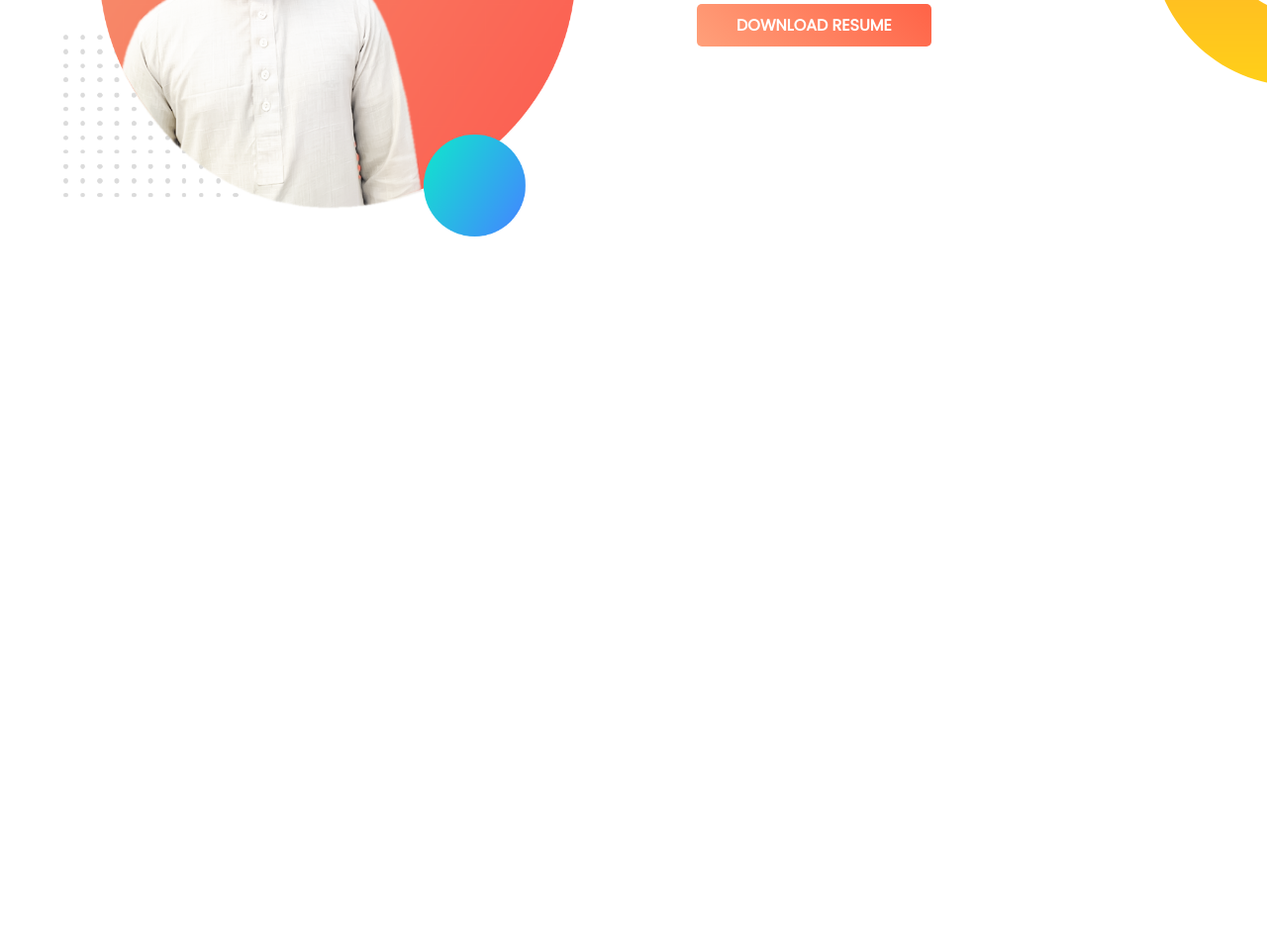
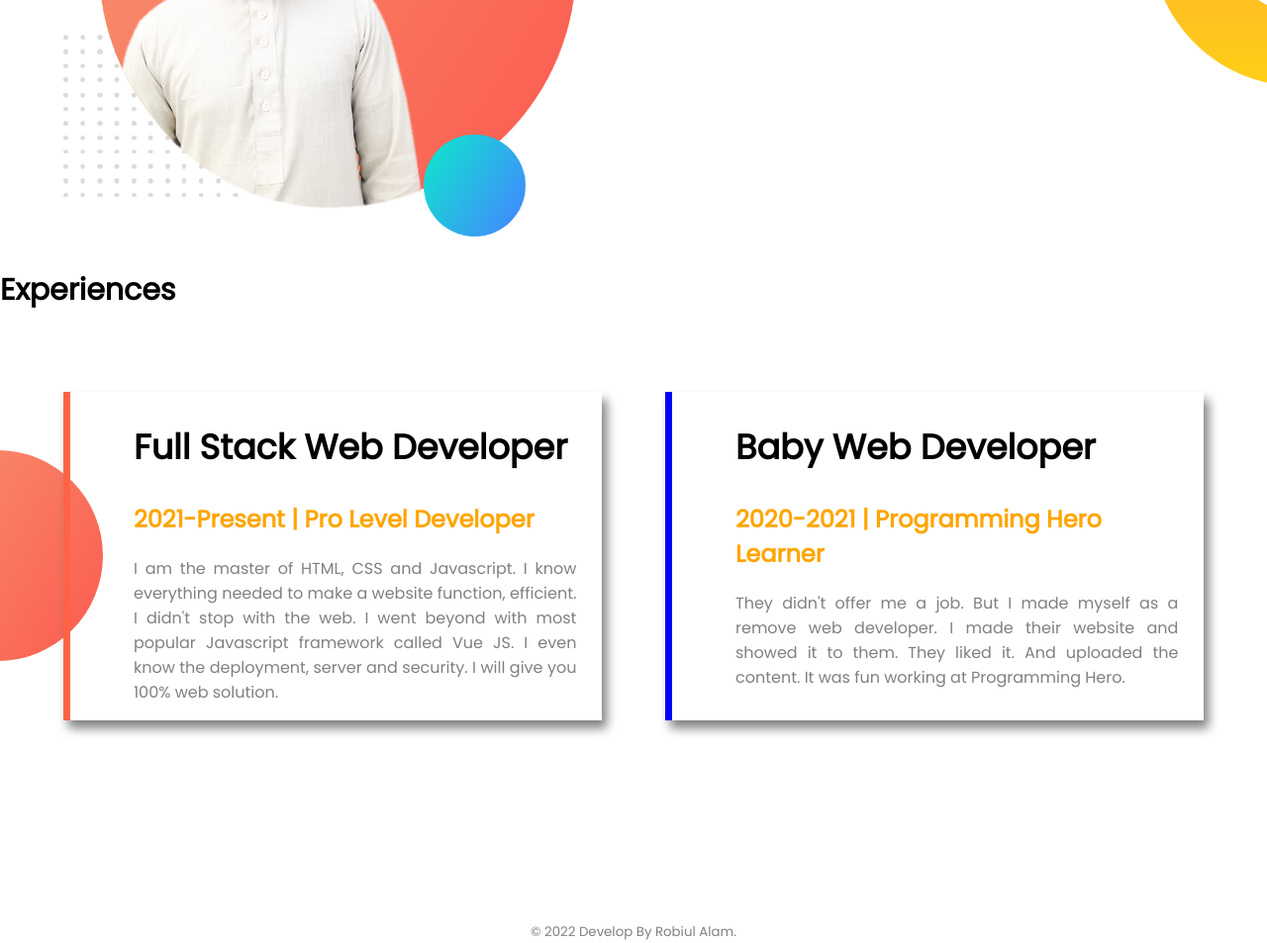
Before and after one commit to Robiulalam76/Robiul-portfolio, a plain HTML site: page index.html in a window 1280 px wide. Shown: the part 1004-1957 px from the top of the page at 99% size. Before the commit the page ends 1250 px from the top, so only its background shows below. Drawn offline with Linux system fonts and the light colour scheme.

Commit message:
last work

```diff
--- a/index.html
+++ b/index.html
@@ -34,12 +34,30 @@
         <div class="half-width" id="text-down">
             <h1>Dream Big</h1>
             <h3>Become a web developer</h3>
-            <p>I already learned the basic HTML and CSS. I can build any simple website. <br>
-                I can even teach my grandma how to make simple website. My goal is to <br>
+            <p>I already learned the basic HTML and CSS. I can build any simple website.
+                I can even teach my grandma how to make simple website. My goal is to
                 build 3 websites and learn advanced topics.</p>
             <a class="link-button" target="_blank" href="">DOWNLOAD RESUME</a>
         </div>
     </section>
+    <h2 id="last-title">Experiences</h2>
+    <section class="experiences">
+        <div class="full-stack">
+            <h1>Full Stack Web Developer</h1>
+            <h2>2021-Present | Pro Level Developer</h2>
+            <p>I am the master of HTML, CSS and Javascript. I know everything needed to make a website function,
+                efficient. I didn't stop with the web. I went beyond with most popular Javascript framework called Vue
+                JS. I even know the deployment, server and security. I will give you 100% web solution.</p>
+        </div>
+        <div class="baby-web">
+            <h1>Baby Web Developer</h1>
+            <h2>2020-2021 | Programming Hero Learner</h2>
+            <p>They didn't offer me a job. But I made myself as a remove web developer. I made their website and showed
+                it to them. They liked it. And uploaded the content. It was fun working at Programming Hero.</p>
+        </div>
+    </section>
+
+    <footer class="footer"><small>© 2022 Develop By Robiul Alam.</small></footer>
 
 </body>
 
--- a/style.css
+++ b/style.css
@@ -48,3 +48,68 @@ body {
 #text-down {
     padding-top: 50px;
 }
+
+.half-width p {
+    color: gray;
+}
+
+.experiences {
+    margin-top: 80px;
+    background-image: url(image/exp-bg.png);
+    background-repeat: no-repeat;
+    background-position: left;
+    display: flex;
+}
+
+.full-stack {
+    width: 100%;
+    padding: 0% 2% 0% 5%;
+    margin-left: 5%;
+    border-left: 7px solid;
+    border-image: linear-gradient(tomato 100%, orange 100%);
+    border-image-slice: 1;
+    box-shadow: 5px 8px 10px gray;
+}
+
+.baby-web {
+    width: 100%;
+    padding: 0% 2% 0% 5%;
+    margin-right: 5%;
+    margin-left: 5%;
+    border-left: 7px solid black;
+    border-image: linear-gradient(blue 100%, cyan 100%);
+    border-image-slice: 1;
+    box-shadow: 5px 8px 10px gray;
+}
+
+.full-stack h1 {
+    font-size: 35px;
+    font-weight: 700;
+}
+
+.baby-web h1 {
+    font-size: 35px;
+    font-weight: 700;
+}
+
+.experiences h2 {
+    color: orange;
+}
+
+#last-title {
+    font-size: 30px;
+}
+
+.experiences p {
+    color: gray;
+    text-align: justify;
+}
+
+.footer {
+    color: gray;
+    position: relative;
+    top: 200px;
+    text-align: center;
+}
+
+/* small device Responsive */
```
